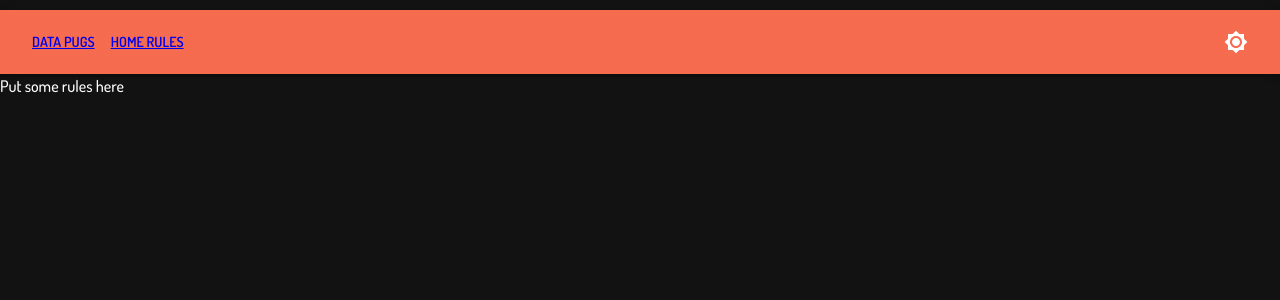
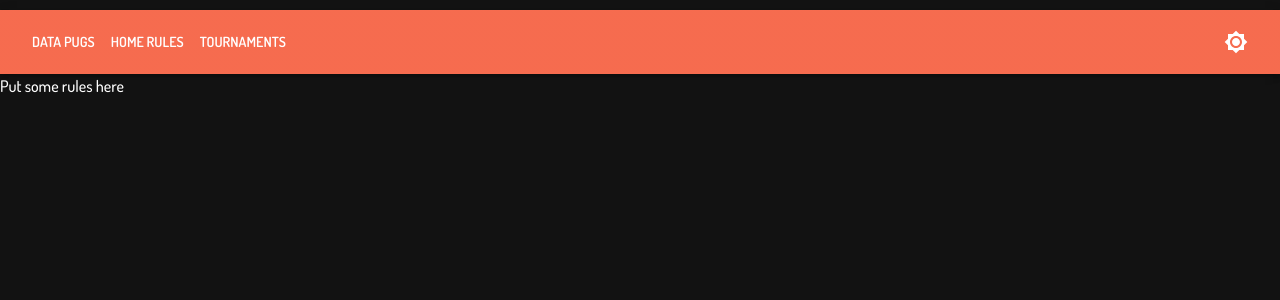
Before and after one commit to Ctorbot/BraggingRights, a React (Create React App) app: page /homerules in a window 1280 px wide. Shown: the top 300 px of the page. Built offline with nearby package versions, Linux system fonts and the light colour scheme.

Commit message:
Update custom links to custom buttons

```diff
--- a/src/App.js
+++ b/src/App.js
@@ -41,6 +41,7 @@ function App() {
       <Routes>
         <Route path='/' element={<GameRoom />} />
         <Route path='/homerules' element={<HomeRules />} />
+        <Route path='/tournaments' element={<div>Fight me bro</div>} />
       </Routes>
     </ThemeProvider>
   );
--- a/src/components/ResponsiveAppBar.js
+++ b/src/components/ResponsiveAppBar.js
@@ -3,14 +3,12 @@ import Brightness4Icon from "@mui/icons-material/Brightness4";
 import Brightness7Icon from "@mui/icons-material/Brightness7";
 import { Link, useMatch, useResolvedPath } from 'react-router-dom'
 
-function CustomLink({to, children, ...props}) {
+function LinkButton({to, children, ...props}) {
   const resolvedPath = useResolvedPath(to)
   const isActive = useMatch({ path: resolvedPath.pathname, end: true})
   return(
-    <Button className={isActive ? 'active': ''}>
-      <Link to={to} {...props}>
-        {children}
-      </Link>
+    <Button className={isActive ? 'active': ''} component={Link} to={to} color={'inherit'} {...props}>
+      {children}
     </Button>
   )
 }
@@ -20,12 +18,15 @@ export default function ResponsiveAppBar(props) {
       <AppBar position='sticky' enableColorOnDark style={{ marginTop: 10 }}>
         <Toolbar>
           <Grid container justifyContent="flex-start" alignItems={'stretch'}>
-            <CustomLink to='/'>
+            <LinkButton to='/'>
               DATA PUGS
-            </CustomLink>
-            <CustomLink to='/homerules'>
+            </LinkButton>
+            <LinkButton to='/homerules'>
               Home Rules
-            </CustomLink>
+            </LinkButton>
+            <LinkButton to='/tournaments'>
+              Tournaments
+            </LinkButton>
           </Grid>
           <Grid container justifyContent="flex-end">
             <IconButton onClick={() => props.setLightMode(!props.lightMode)} color="inherit">
```
Also changed, not shown: src/components/SiteIcon.js (deleted, +0 -11 lines), src/images/br-logo.png (deleted).
